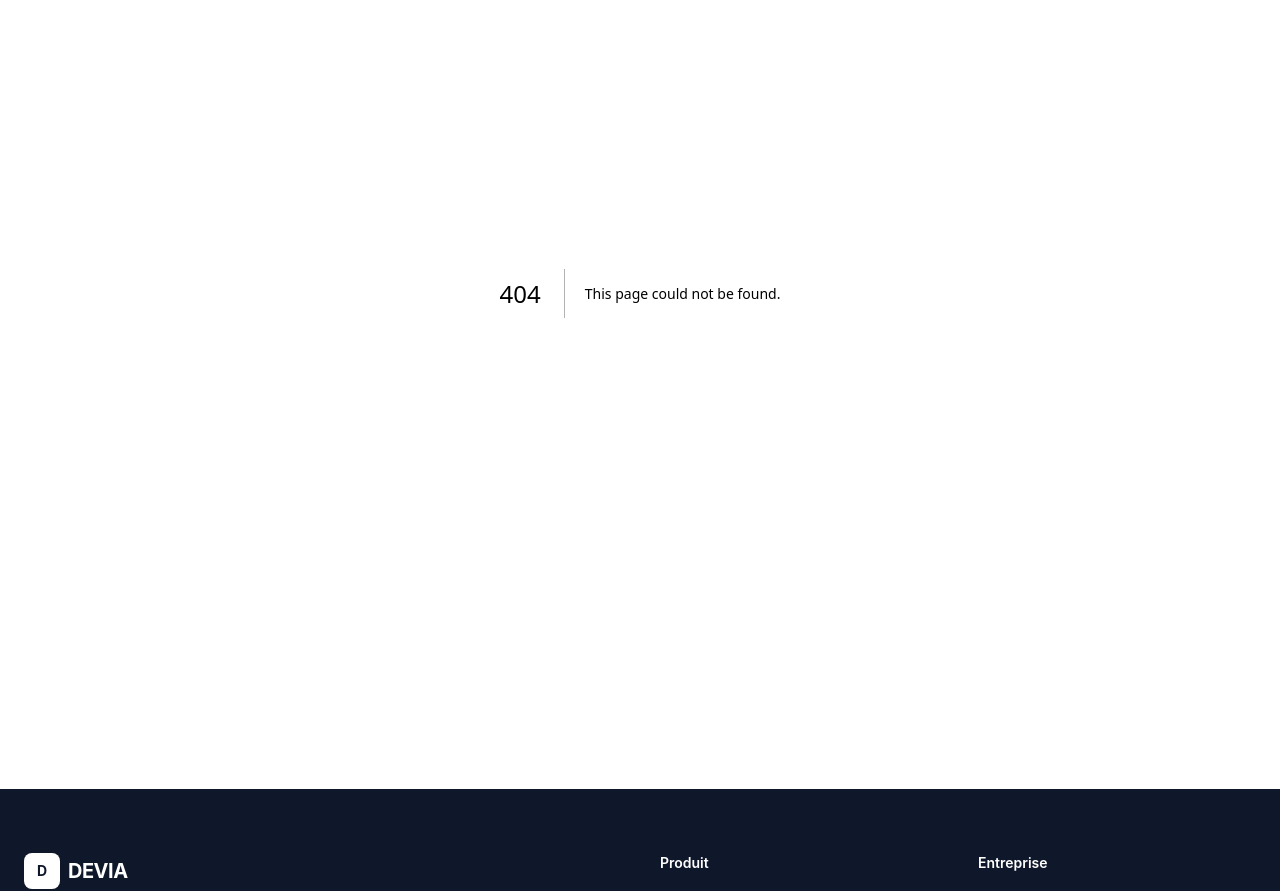
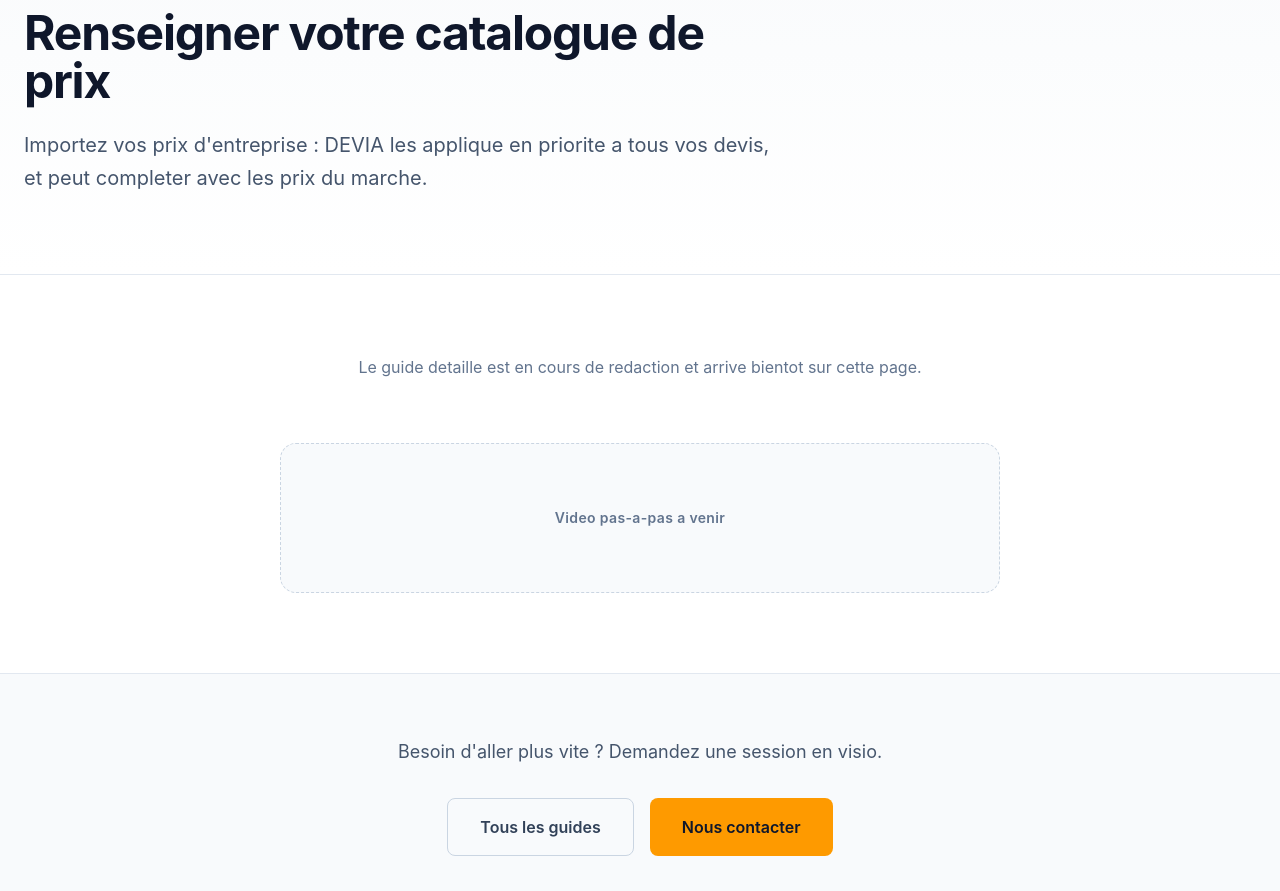
Before and after one commit to pdftw2htgt-glitch/devia-site, a Next.js app: page /apprentissage/formation-devia/catalogue-de-prix in a window 1280 px wide. Before the commit this address had no page. Shown: the part 180-1071 px from the top of the page. Built offline with nearby package versions, Linux system fonts and the light colour scheme.

Commit message:
Formation : 6 pages guides dediees, guide 1 complet (devis standard)

```diff
--- /dev/null
+++ b/src/app/apprentissage/formation-devia/[slug]/page.tsx
@@ -0,0 +1,115 @@
+import Link from "next/link";
+import { notFound } from "next/navigation";
+
+const guides = [
+  {
+    slug: "devis-standard", num: "01",
+    title: "La creation de devis standard",
+    intro: "Pour tout devis sans difficulte geometrique ni complexite particuliere de charpente, DEVIA propose un formulaire de creation simple et intuitif : vous decrivez, DEVIA genere.",
+    etapes: [
+      { t: "Nommez votre projet", d: "Donnez un nom a votre projet et associez-le a un groupe pour le retrouver facilement." },
+      { t: "Decrivez votre ouvrage", d: "Type de structure, dimensions, pente : decrivez votre projet et les details que vous voulez lui donner." },
+      { t: "Choisissez l'esthetique", d: "Couverture, essence du bois, finition : l'apparence que vous souhaitez pour l'ouvrage." },
+      { t: "Renseignez la localisation", d: "Indiquez la commune : vent, neige, seisme et altitude s'actualisent tout seuls." },
+      { t: "Generez votre devis", d: "Choisissez le marche de materiaux a utiliser - le votre ou celui de DEVIA - et lancez la generation." },
+    ],
+  },
+  {
+    slug: "importer-un-plan", num: "02",
+    title: "Importer un plan PDF ou une photo",
+    intro: "Deposez le document : dimensions, pente, hauteur et commune sont extraites et pre-remplies. Verifiez, ajustez, generez.",
+    etapes: [],
+  },
+  {
+    slug: "multi-ouvrages", num: "03",
+    title: "Creer un projet multi-ouvrages",
+    intro: "Ajoutez plusieurs structures a un meme projet : maison, balcon, appentis. DEVIA les calcule une par une et les assemble en 3D.",
+    etapes: [],
+  },
+  {
+    slug: "catalogue-de-prix", num: "04",
+    title: "Renseigner votre catalogue de prix",
+    intro: "Importez vos prix d'entreprise : DEVIA les applique en priorite a tous vos devis, et peut completer avec les prix du marche.",
+    etapes: [],
+  },
+  {
+    slug: "tableau-calcul", num: "05",
+    title: "Lire le tableau Calcul",
+    intro: "Sections mini (calcul strict) et sections conseillees (usage metier et regional) : comprenez ce que DEVIA verifie selon Eurocode 5.",
+    etapes: [],
+  },
+  {
+    slug: "export-pdf-ifc", num: "06",
+    title: "Exporter en PDF et IFC",
+    intro: "Le devis final avec vues 3D pour votre client, et l'export IFC pour vos autres logiciels de conception.",
+    etapes: [],
+  },
+];
+
+export function generateStaticParams() {
+  return guides.map((g) => ({ slug: g.slug }));
+}
+
+export async function generateMetadata({ params }: { params: Promise<{ slug: string }> }) {
+  const { slug } = await params;
+  const g = guides.find((x) => x.slug === slug);
+  if (g === undefined) return {};
+  return { title: g.title + " - Formation DEVIA", description: g.intro };
+}
+
+export default async function GuidePage({ params }: { params: Promise<{ slug: string }> }) {
+  const { slug } = await params;
+  const g = guides.find((x) => x.slug === slug);
+  if (g === undefined) notFound();
+  return (
+    <>
+      <section className="bg-gradient-to-b from-slate-50 to-white">
+        <div className="max-w-7xl mx-auto px-6 py-20">
+          <div className="max-w-3xl">
+            <p className="text-sm font-semibold tracking-widest text-amber-600 uppercase mb-4">Formation DEVIA - Guide {g.num}</p>
+            <h1 className="text-5xl font-bold tracking-tight text-slate-900 mb-6">{g.title}</h1>
+            <p className="text-xl text-slate-600 leading-relaxed">{g.intro}</p>
+          </div>
+        </div>
+      </section>
+
+      <section className="py-20 border-t border-slate-200">
+        <div className="max-w-3xl mx-auto px-6">
+          {g.etapes.length > 0 ? (
+            <>
+              <h2 className="text-3xl font-bold tracking-tight text-slate-900 mb-10">Comment faire</h2>
+              <div className="space-y-8">
+                {g.etapes.map((e, i) => (
+                  <div key={e.t} className="flex gap-5">
+                    <div className="w-10 h-10 rounded-full bg-amber-500 text-slate-900 font-bold flex items-center justify-center shrink-0">{i + 1}</div>
+                    <div>
+                      <h3 className="text-lg font-bold text-slate-900 mb-1">{e.t}</h3>
+                      <p className="text-slate-600 leading-relaxed">{e.d}</p>
+                    </div>
+                  </div>
+                ))}
+              </div>
+            </>
+          ) : (
+            <p className="text-center text-slate-500">
+              Le guide detaille est en cours de redaction et arrive bientot sur cette page.
+            </p>
+          )}
+          <div className="mt-16 rounded-2xl border border-dashed border-slate-300 bg-slate-50 py-16 text-center">
+            <p className="text-sm font-semibold tracking-wide text-slate-500">Video pas-a-pas a venir</p>
+          </div>
+        </div>
+      </section>
+
+      <section className="py-16 bg-slate-50 border-t border-slate-200">
+        <div className="max-w-4xl mx-auto px-6 text-center">
+          <p className="text-lg text-slate-600 mb-8">Besoin d'aller plus vite ? Demandez une session en visio.</p>
+          <div className="flex flex-col sm:flex-row gap-4 justify-center">
+            <Link href="/apprentissage/formation-devia" className="inline-flex items-center justify-center border border-slate-300 text-slate-700 px-8 py-4 rounded-lg text-base font-semibold hover:bg-white transition-colors">Tous les guides</Link>
+            <Link href="/contact" className="inline-flex items-center justify-center bg-amber-500 text-slate-900 px-8 py-4 rounded-lg text-base font-semibold hover:bg-amber-400 transition-colors">Nous contacter</Link>
+          </div>
+        </div>
+      </section>
+    </>
+  );
+}
--- a/src/app/apprentissage/formation-devia/page.tsx
+++ b/src/app/apprentissage/formation-devia/page.tsx
@@ -12,12 +12,12 @@
 ];
 
 const guides = [
-  { num: "01", title: "Votre premier devis en quelques secondes", description: "Decrivez le projet en langage naturel, ou collez le mail de votre client. DEVIA detecte le type de structure, genere le devis et la 3D." },
-  { num: "02", title: "Importer un plan PDF ou une photo", description: "Deposez le document : dimensions, pente, hauteur et commune sont extraites et pre-remplies. Verifiez, ajustez, generez." },
-  { num: "03", title: "Creer un projet multi-ouvrages", description: "Ajoutez plusieurs structures a un meme projet : maison, balcon, appentis. DEVIA les calcule une par une et les assemble en 3D." },
-  { num: "04", title: "Renseigner votre catalogue de prix", description: "Importez vos prix d'entreprise : DEVIA les applique en priorite a tous vos devis, et peut completer avec les prix du marche." },
-  { num: "05", title: "Lire le tableau Calcul", description: "Sections mini (calcul strict) et sections conseillees (usage metier et regional) : comprenez ce que DEVIA verifie selon Eurocode 5." },
-  { num: "06", title: "Exporter en PDF et IFC", description: "Le devis final avec vues 3D pour votre client, et l'export IFC pour vos autres logiciels de conception." },
+  { slug: "devis-standard", num: "01", title: "Votre premier devis en quelques secondes", description: "Decrivez le projet en langage naturel, ou collez le mail de votre client. DEVIA detecte le type de structure, genere le devis et la 3D." },
+  { slug: "importer-un-plan", num: "02", title: "Importer un plan PDF ou une photo", description: "Deposez le document : dimensions, pente, hauteur et commune sont extraites et pre-remplies. Verifiez, ajustez, generez." },
+  { slug: "multi-ouvrages", num: "03", title: "Creer un projet multi-ouvrages", description: "Ajoutez plusieurs structures a un meme projet : maison, balcon, appentis. DEVIA les calcule une par une et les assemble en 3D." },
+  { slug: "catalogue-de-prix", num: "04", title: "Renseigner votre catalogue de prix", description: "Importez vos prix d'entreprise : DEVIA les applique en priorite a tous vos devis, et peut completer avec les prix du marche." },
+  { slug: "tableau-calcul", num: "05", title: "Lire le tableau Calcul", description: "Sections mini (calcul strict) et sections conseillees (usage metier et regional) : comprenez ce que DEVIA verifie selon Eurocode 5." },
+  { slug: "export-pdf-ifc", num: "06", title: "Exporter en PDF et IFC", description: "Le devis final avec vues 3D pour votre client, et l'export IFC pour vos autres logiciels de conception." },
 ];
 
 export default function FormationDeviaPage() {
@@ -55,11 +55,12 @@
           </div>
           <div className="grid md:grid-cols-2 lg:grid-cols-3 gap-8">
             {guides.map((g) => (
-              <div key={g.num} className="bg-slate-50 rounded-2xl p-8 hover:shadow-md transition-shadow">
+              <Link key={g.num} href={"/apprentissage/formation-devia/" + g.slug} className="block bg-slate-50 rounded-2xl p-8 hover:shadow-md transition-shadow">
                 <div className="text-amber-600 font-bold text-sm mb-3">{g.num}</div>
                 <h3 className="text-xl font-bold text-slate-900 mb-3">{g.title}</h3>
                 <p className="text-slate-600 leading-relaxed">{g.description}</p>
-              </div>
+                <p className="text-amber-600 font-semibold text-sm mt-4">Lire le guide →</p>
+              </Link>
             ))}
           </div>
           <p className="text-center text-slate-500 mt-12">
```
